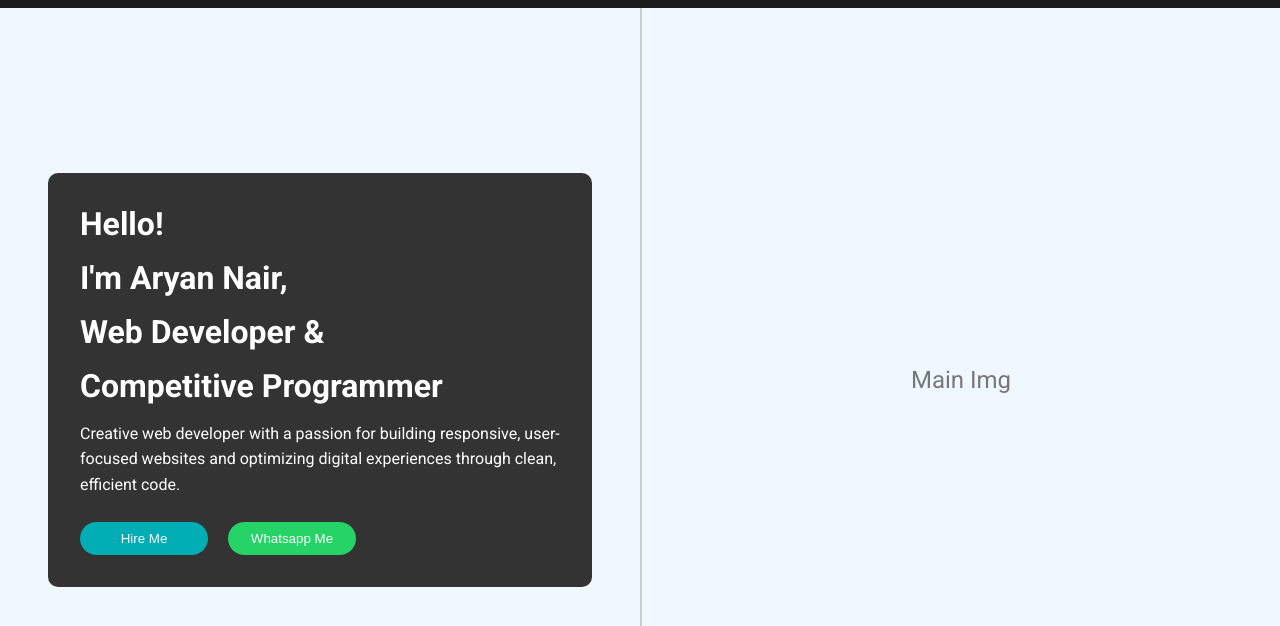
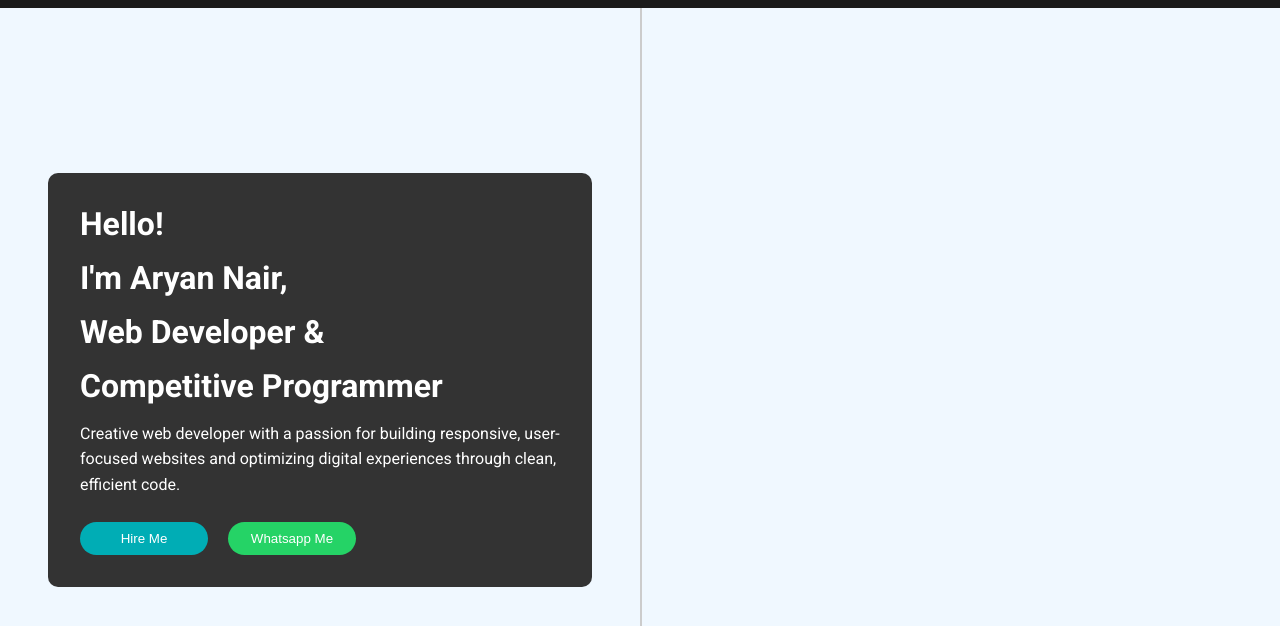
Before and after one commit to aryannair005/aryannair005, a plain HTML site: page index.html in a window 1280 px wide. Shown: the part 48-674 px from the top of the page. Drawn offline with Linux system fonts and the light colour scheme; a script that the page names is missing.

Commit message:
first commit

```diff
--- a/index.html
+++ b/index.html
@@ -80,7 +80,6 @@
         <!-- Image Placeholder -->
         <div class="main-img">
           <!-- Add your image here -->
-          Main Img
         </div>
       </section>
     </div>
```
